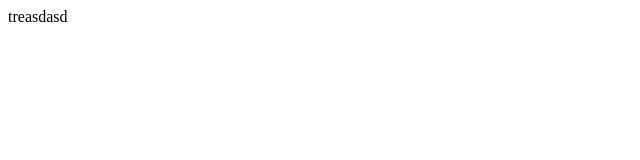
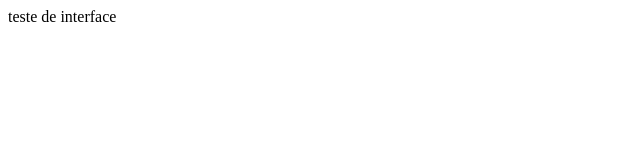
Before and after one commit to MatheusCarvalho2/project_ads, a plain HTML site: page index.html in a window 1280 px wide. Shown: the full height of the page, 0-640 px from the left. Drawn offline with Linux system fonts and the light colour scheme.

Commit message:
Update index.html

```diff
--- a/index.html
+++ b/index.html
@@ -8,7 +8,8 @@
     <title>Document</title>
 </head>
 <body>
-    treasdasd
+    teste de interface
+
 
     <script src="script.js"></script>
 </body>
```
